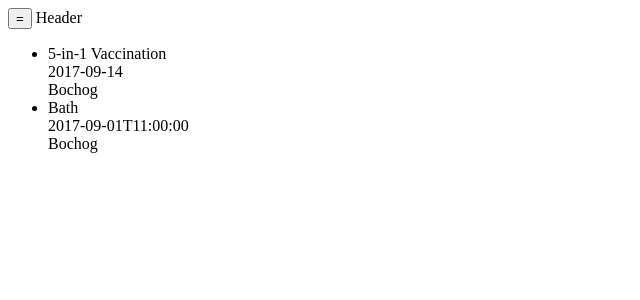
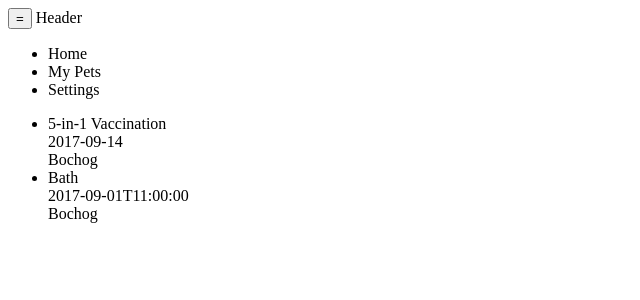
Before and after one commit to justinmandac/petbook, a React app: page / in a window 1280 px wide. Shown: the top 300 px of the page, without its empty margins (0-640 px from the left). Built offline with nearby package versions, Linux system fonts and the light colour scheme.

Commit message:
Integrated app drawer

```diff
--- a/web/src/app.jsx
+++ b/web/src/app.jsx
@@ -1,7 +1,7 @@
 import React, {Component} from 'react';
 
 import AppHeader from './app.header';
-
+import AppDrawer from './app.drawer';
 import HomePage from './page.home';
 import ProfilePage from './page.profile';
 import ManagePetsPage from './page.manage-pets';
@@ -35,6 +35,7 @@ export default class App extends Component {
             opened={this.state.sidebarVisible}
             onTriggerClicked={this.onTriggerClicked.bind(this)}
           />
+          <AppDrawer opened={this.state.sidebarVisible} />
           <Route path="/"
             exact
             component={() => <HomePage userId={userId}/>}
```
